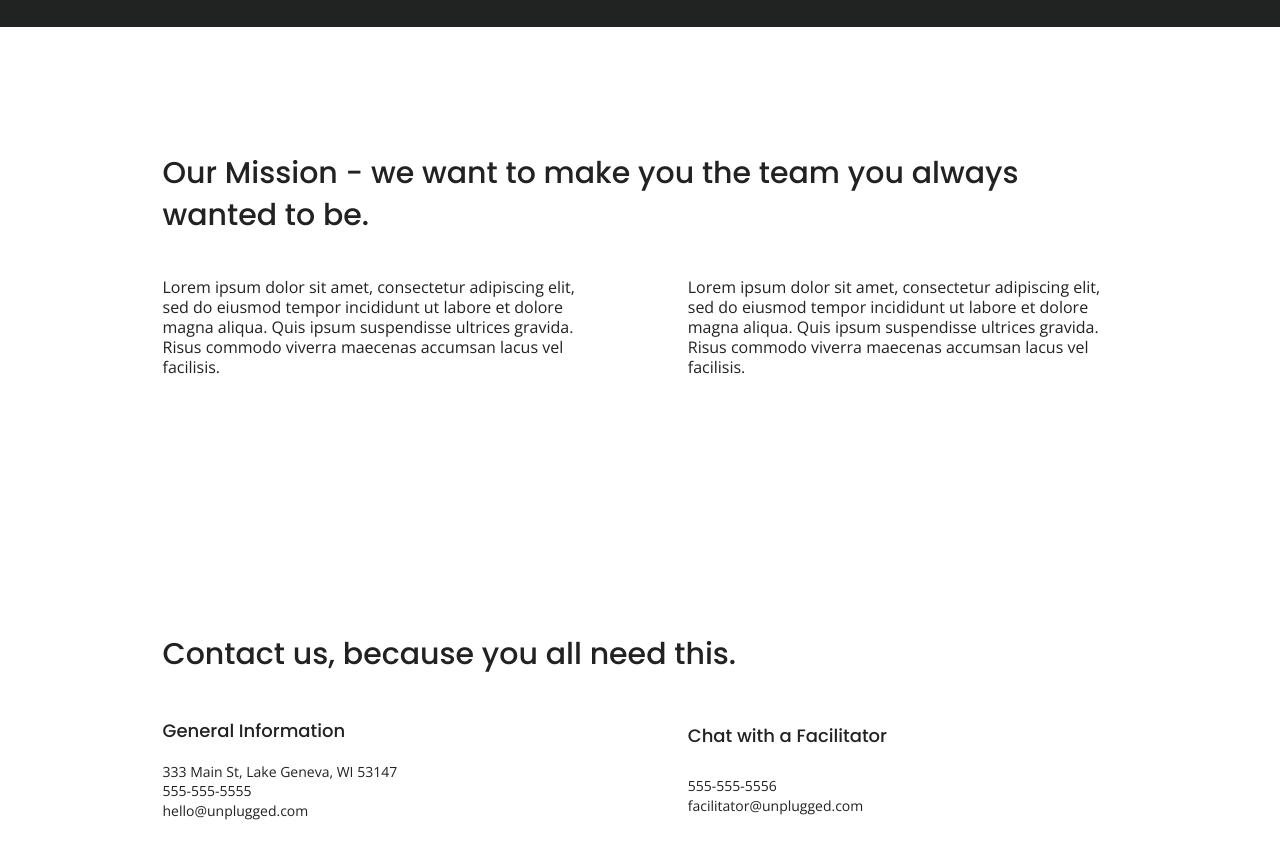
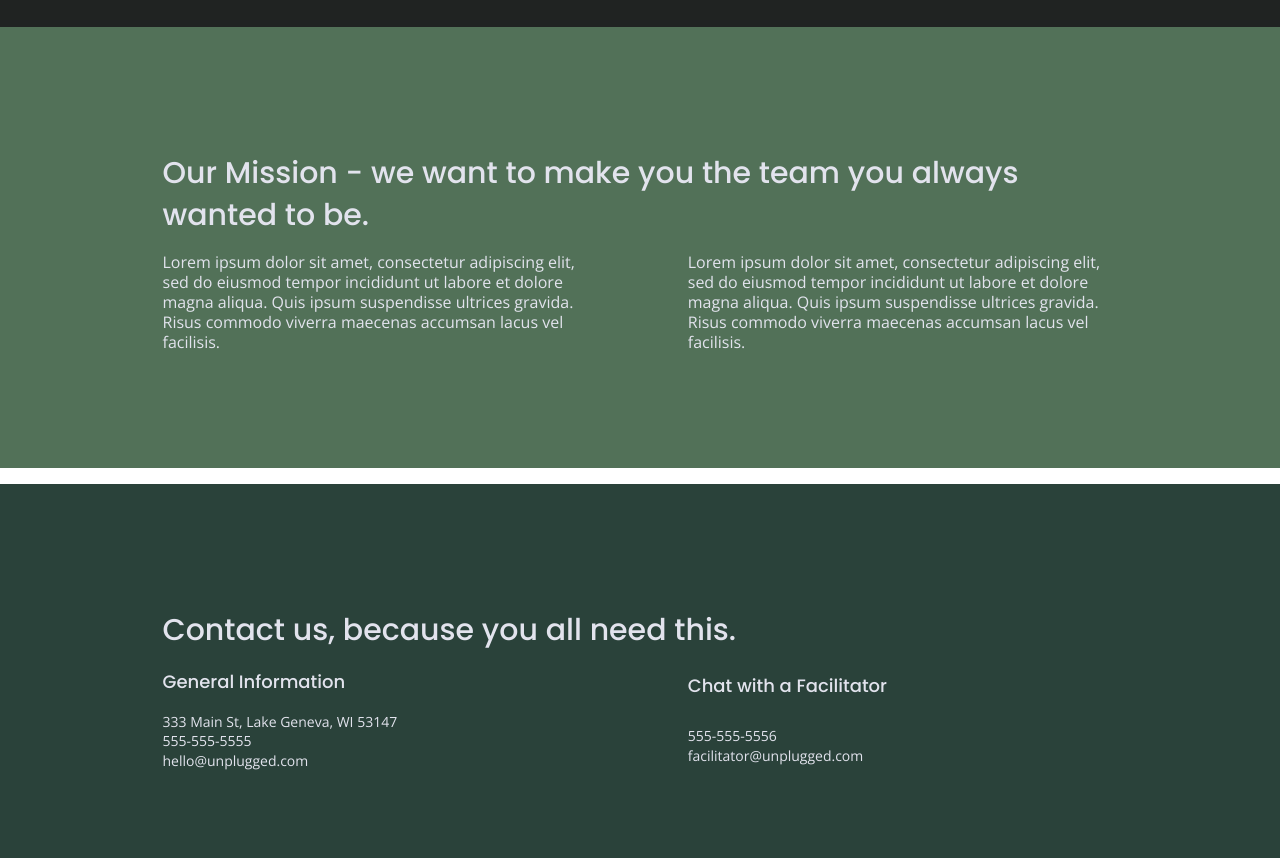
Before and after one commit to Kacey-C/unplugged-site, a website: page about/index.html in a window 1280 px wide. Shown: the part 94-952 px from the top of the page. Drawn offline with nearby package versions, Linux system fonts and the light colour scheme.

Commit message:
Added all styles

```diff
--- a/css/main.css
+++ b/css/main.css
@@ -335,6 +335,8 @@ footer .social-icons p {
     display: flex;
     justify-content: center;
     align-items: center;
+    background-color: #527158;
+    color: #e2e3ed;
 }
 
 .faq-content-1,
@@ -342,6 +344,15 @@ footer .social-icons p {
     display: flex;
     align-items: center;
     flex-flow: row wrap;
+}
+
+.faq h3 {
+  margin-bottom: 0;
+}
+
+.faq p {
+  margin-top: .75em;
+  margin-bottom: 2em;
 }
 
 
@@ -355,10 +366,25 @@ footer .social-icons p {
   align-items: center;
 }
 
+.mission {
+  background-color: #527158;
+  color: #e2e3ed;
+}
+
 .mission-content {
     display: flex;
     align-items: center;
     flex-flow: row wrap;
+}
+
+.contact-section {
+  background-color: #2a423a;
+  color: #e2e3ed;
+}
+
+.mission h2,
+.contact-section h2 {
+  margin-bottom: 0;
 }
 
 .column-one,
@@ -367,7 +393,11 @@ address {
     display: flex;
     align-items: center;
     flex-flow: row wrap;
+}
 
+.mission-content {
+  margin-top: 0;
+  margin-bottom: 0;
 }
 
 .contact-section h3 {
```
